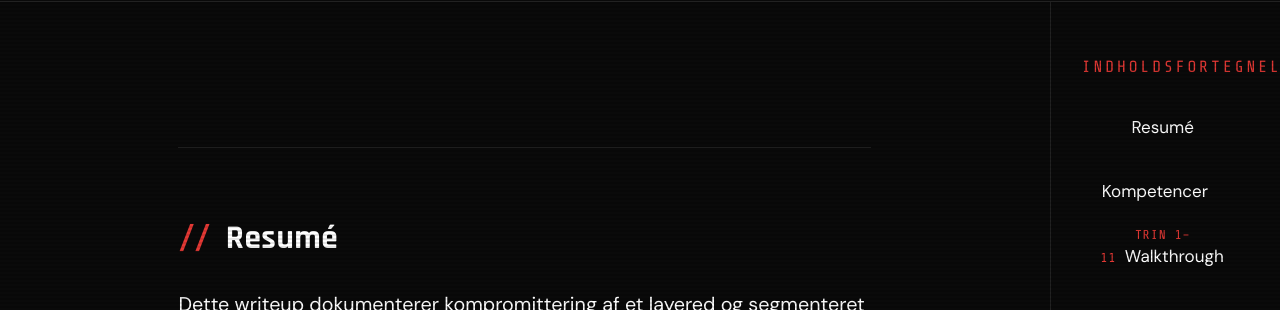
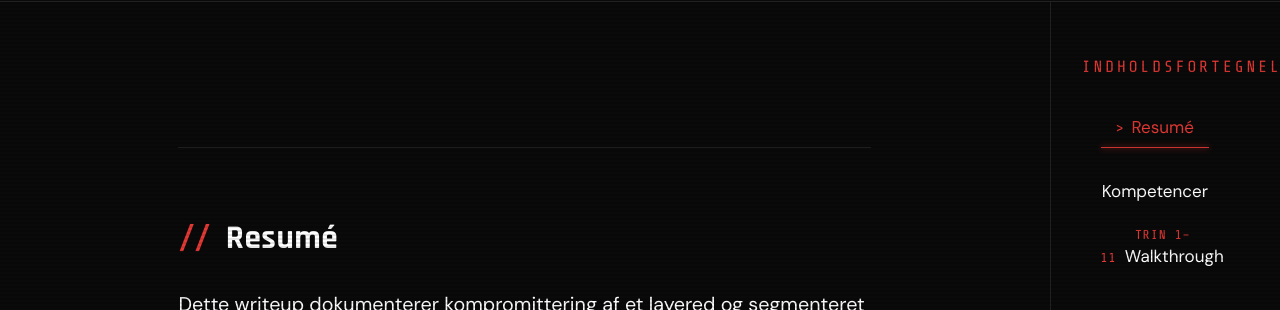
Before and after one commit to Shmilowitz/writeup_fe-ctf, a Jekyll site: the page built from index.md, in a window 1280 px wide. Shown: the part 506-816 px from the top of the page. Built offline with Jekyll 4.4.1, drawn with Linux system fonts in a browser that asks for light colours.

Commit message:
Add scroll progress bar, TOC scroll spy, improve scrollbar contrast

```diff
--- a/_layouts/default.html
+++ b/_layouts/default.html
@@ -78,7 +78,43 @@
 
     ::-webkit-scrollbar { width: 6px; }
     ::-webkit-scrollbar-track { background: var(--bg); }
-    ::-webkit-scrollbar-thumb { background: #333; border-radius: 3px; }
+    ::-webkit-scrollbar-thumb { background: #666; border-radius: 3px; }
+    ::-webkit-scrollbar-thumb:hover { background: #888; }
+
+    /* ── Scroll progress bar ── */
+    #scroll-progress {
+      position: fixed;
+      top: var(--nav-h);
+      left: 0;
+      width: 0%;
+      height: 3px;
+      background: var(--accent);
+      box-shadow: 0 0 8px var(--accent), 0 0 16px var(--accent-dim);
+      z-index: 999;
+      transition: width 0.08s linear;
+    }
+    #scroll-progress::after {
+      content: attr(data-pct);
+      position: absolute;
+      right: 0;
+      top: 4px;
+      font-family: var(--font-mono);
+      font-size: 0.6rem;
+      letter-spacing: 1px;
+      color: var(--accent);
+      background: var(--bg);
+      border: 1px solid var(--accent-dim);
+      padding: 1px 5px;
+      white-space: nowrap;
+      opacity: 0;
+      transition: opacity 0.2s;
+    }
+    #scroll-progress.show-pct::after { opacity: 1; }
+
+    /* ── TOC ACTIVE ── */
+    .toc a.active { color: var(--accent); }
+    .toc a.active::before { opacity: 1; }
+    .toc a.active::after { transform: scaleX(1); }
 
     /* ── NAV ── */
     nav {
@@ -373,6 +409,8 @@
   </style>
 </head>
 <body>
+
+  <div id="scroll-progress"></div>
 
   <nav>
     <div class="nav-logo"><span>[</span>Writeup<span>]</span><span class="nav-author"> — David Shmilowitz</span></div>
@@ -788,10 +826,50 @@ ffff4f4b = \xff\xffOK, peer name: 'saas'</code></pre></div>
   </footer>
 
   <script>
+    // ── Hamburger menu ──
     const ham = document.getElementById('hamburger');
     const nav = document.getElementById('navLinks');
     ham.addEventListener('click', () => { ham.classList.toggle('open'); nav.classList.toggle('open'); });
     nav.querySelectorAll('a').forEach(a => a.addEventListener('click', () => { ham.classList.remove('open'); nav.classList.remove('open'); }));
+
+    // ── Scroll-spy TOC ──
+    const tocLinks = Array.from(document.querySelectorAll('.toc a'));
+    const navBar = document.querySelector('nav');
+    const headings = tocLinks
+      .map(a => document.getElementById(a.getAttribute('href').slice(1)))
+      .filter(Boolean);
+
+    function updateToc() {
+      if (!headings.length) return;
+      const offset = (navBar ? navBar.offsetHeight : 64) + 28;
+      let activeIdx = 0;
+      for (let i = 0; i < headings.length; i++) {
+        if (headings[i].getBoundingClientRect().top <= offset) activeIdx = i;
+      }
+      tocLinks.forEach((a, i) => a.classList.toggle('active', i === activeIdx));
+      tocLinks[activeIdx].scrollIntoView({ block: 'nearest', behavior: 'smooth' });
+    }
+
+    window.addEventListener('scroll', updateToc, { passive: true });
+    updateToc();
+
+    // ── Scroll progress bar ──
+    const progressBar = document.getElementById('scroll-progress');
+    let pctTimeout;
+
+    function updateProgress() {
+      const scrolled = window.scrollY;
+      const total = document.documentElement.scrollHeight - window.innerHeight;
+      const pct = total > 0 ? Math.round((scrolled / total) * 100) : 0;
+      progressBar.style.width = pct + '%';
+      progressBar.setAttribute('data-pct', pct + '%');
+      progressBar.classList.add('show-pct');
+      clearTimeout(pctTimeout);
+      pctTimeout = setTimeout(() => progressBar.classList.remove('show-pct'), 1200);
+    }
+
+    window.addEventListener('scroll', updateProgress, { passive: true });
+    updateProgress();
   </script>
 </body>
 </html>
```
